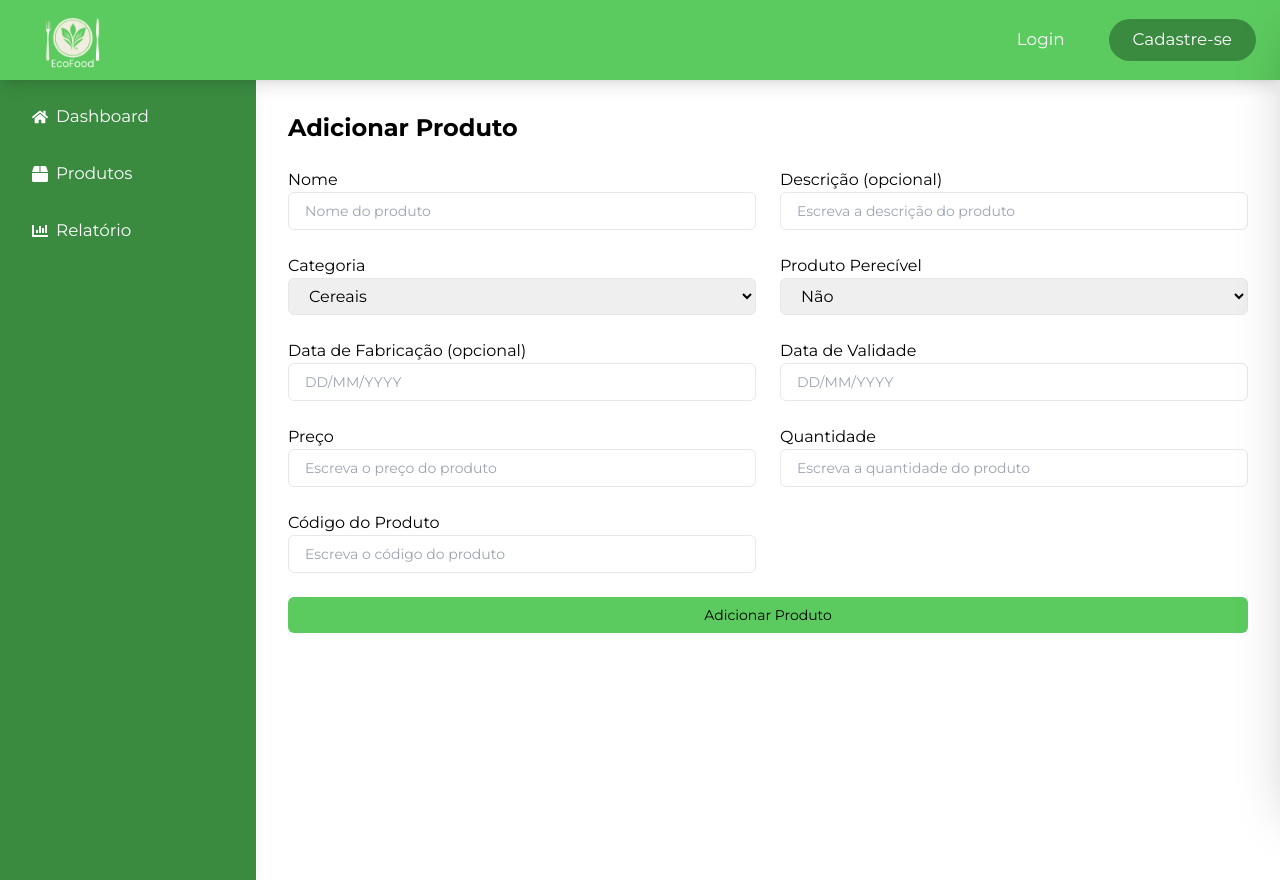
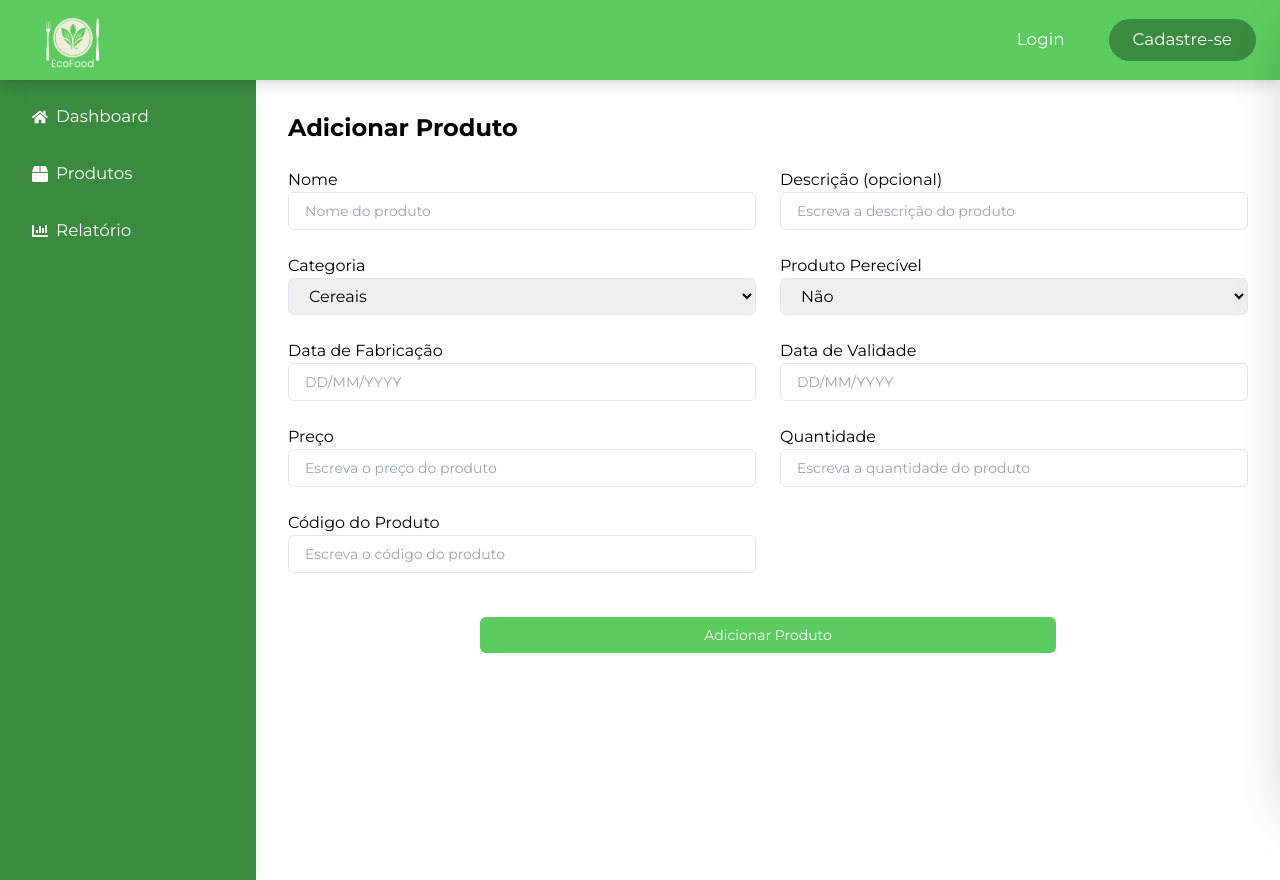
Before and after one commit to yuribodo/a-base-vem-forte, a Next.js app in the folder Front/: page /produtos/adicionar-produto in a window 1280 px wide. Built offline with nearby package versions, Linux system fonts and the light colour scheme.

Commit message:
feat: add feedback message on submit product and redirect user to products page on success

```diff
--- a/Front/app/(root)/(main)/produtos/adicionar-produto/page.tsx
+++ b/Front/app/(root)/(main)/produtos/adicionar-produto/page.tsx
@@ -2,13 +2,15 @@
 import Button from '@/components/Button';
 import Input from '@/components/Input';
 import Label from '@/components/Label';
-import React, { useState } from 'react';
+import React, { useEffect, useState } from 'react';
 import Spinner from "../../../../../components/SpinnerLoading";
 import { useForm } from "react-hook-form";
 import { z } from "zod";
 import { zodResolver } from "@hookform/resolvers/zod";
 import ErroMessage from "../../../../../components/ErrorMessage";
 import axios from 'axios';
+import toast, { Toaster } from 'react-hot-toast';
+import { useRouter } from 'next/navigation';
 
 
 
@@ -35,8 +37,6 @@ const loginSchema = z.object({
 	manufactoringDate: z
 		.string()
 		.regex(dateRegex, "Formato de data inválido (use DD/MM/YYYY)")
-		.optional()
-		.or(z.literal(''))
 		.refine(
 			(date) => {
 				if (!date) return true;
@@ -73,8 +73,6 @@ type loginTypes = z.infer<typeof loginSchema>;
 
 export default function Page() {
 
-
-
 	const {
 		register,
 		handleSubmit,
@@ -101,6 +99,8 @@ export default function Page() {
 	};
 
 	const [isLoading, setIsLoading] = useState(false);
+	const router = useRouter();
+
 
 	const handleProductSubmit = async (dados: loginTypes) => {
 		setIsLoading(true);
@@ -122,9 +122,15 @@ export default function Page() {
 		try {
 			const response = await axios.post('http://127.0.0.1:8000/api/products/', sanitizedData);
 			console.log("Product added:", response.data);
+			toast.success('Produto adicionado com sucesso!');
 
-		} catch (error) {
+			setTimeout(() => {
+				router.push('/produtos');
+			}, 2000);
+
+		} catch (error: any) {
 			console.error("Error adding product:", error);
+			toast.error('Ocorreu um erro ao adicionar o produto.');
 
 		} finally {
 			setIsLoading(false);
@@ -135,11 +141,12 @@ export default function Page() {
 
 	return (
 		<main className="w-full h-full flex flex-col items-start p-8 gap-6">
+			<Toaster />
 			<div className="w-full flex justify-start">
 				<h1 className="text-2xl font-bold">Adicionar Produto</h1>
 			</div>
 			<form
-				className="w-full flex flex-col gap-6"
+				className="w-full flex flex-col gap-6 items-center"
 				onSubmit={handleSubmit(handleProductSubmit)}
 			>
 				<div className="w-full grid grid-cols-1 lg:grid-cols-2 gap-6">
@@ -191,7 +198,7 @@ export default function Page() {
 					</div>
 
 					<div>
-						<Label htmlFor="validateDate">Data de Fabricação (opcional)</Label>
+						<Label htmlFor="validateDate">Data de Fabricação</Label>
 						<Input
 							type="text"
 							placeholder="DD/MM/YYYY"
@@ -241,7 +248,7 @@ export default function Page() {
 					</div>
 				</div>
 
-				<Button type="submit" >
+				<Button type="submit" className='text-white font-medium w-full max-w-xl mt-5'>
 					{isLoading ? <Spinner /> : "Adicionar Produto"}
 				</Button>
 			</form>
```
